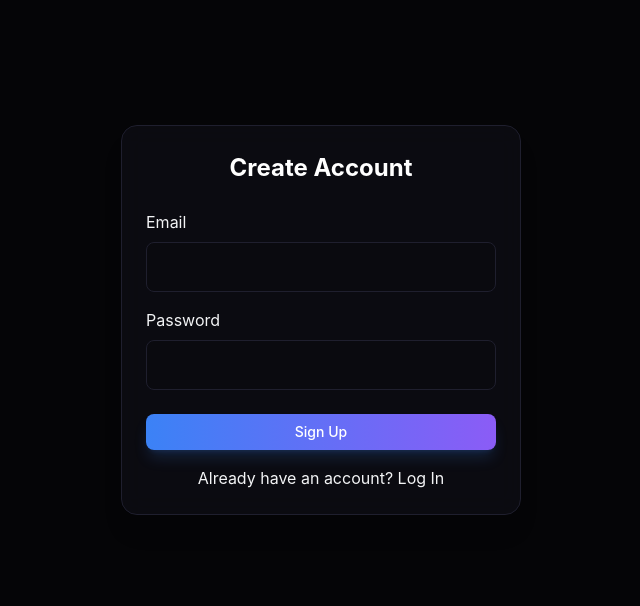
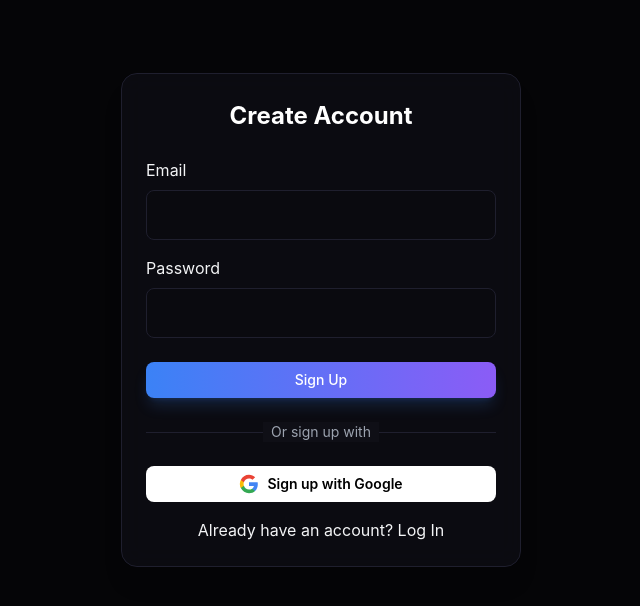
Before and after one commit to Arsen1c-18/Naive-Baes-Hacknagpur-2.0, a React (Vite) app: page /signup in a window 1280 px wide. Shown: the top 606 px of the page, without its empty margins (319-959 px from the left). Built offline with nearby package versions, Linux system fonts and the light colour scheme; no server answers.

Commit message:
feat: add Google Login and improve auth flow

```diff
--- a/src/contexts/AuthContext.jsx
+++ b/src/contexts/AuthContext.jsx
@@ -45,6 +45,17 @@
         return await supabase.auth.signOut();
     };
 
+    const signInWithGoogle = async () => {
+        if (!supabase) return { error: { message: "Supabase not configured" } };
+        const { data, error } = await supabase.auth.signInWithOAuth({
+            provider: 'google',
+            options: {
+                redirectTo: window.location.origin,
+            }
+        });
+        return { data, error };
+    };
+
     // Mock login for MVP if Supabase is missing
     const mockLogin = () => {
         setUser({ id: 'mock-user-id', email: 'user@example.com' });
@@ -54,6 +65,7 @@
         user,
         signUp,
         signIn,
+        signInWithGoogle,
         signOut,
         mockLogin, // Exposed for demo purposes
         supabaseConnected: !!supabase
--- a/src/pages/Auth/Login.jsx
+++ b/src/pages/Auth/Login.jsx
@@ -5,9 +5,19 @@
 const Login = () => {
     const [email, setEmail] = useState('');
     const [password, setPassword] = useState('');
-    const { signIn, mockLogin, supabaseConnected } = useAuth();
+    const { signIn, signInWithGoogle, mockLogin, supabaseConnected } = useAuth();
     const navigate = useNavigate();
     const [error, setError] = useState('');
+
+    const handleGoogleLogin = async () => {
+        setError('');
+        if (!supabaseConnected) {
+            alert('Supabase is not connected. Google Login cannot function in Mock Mode.');
+            return;
+        }
+        const { error } = await signInWithGoogle();
+        if (error) setError(error.message);
+    };
 
     const handleSubmit = async (e) => {
         e.preventDefault();
@@ -39,8 +49,31 @@
                         <label style={{ display: 'block', marginBottom: '0.5rem', color: 'var(--text-secondary)' }}>Password</label>
                         <input className="input" type="password" value={password} onChange={(e) => setPassword(e.target.value)} required />
                     </div>
-                    <button type="submit" className="btn btn-primary" style={{ width: '100%' }}>
+                    <button type="submit" className="btn btn-primary w-full">
                         Sign In
+                    </button>
+
+                    <div className="relative my-6">
+                        <div className="absolute inset-0 flex items-center">
+                            <div className="w-full border-t border-surface-border"></div>
+                        </div>
+                        <div className="relative flex justify-center text-sm">
+                            <span className="px-2 bg-surface text-gray-400">Or continue with</span>
+                        </div>
+                    </div>
+
+                    <button
+                        type="button"
+                        onClick={handleGoogleLogin}
+                        className="btn bg-white text-black hover:bg-gray-100 w-full flex items-center justify-center gap-2 font-semibold"
+                    >
+                        <svg className="w-5 h-5" viewBox="0 0 24 24">
+                            <path d="M22.56 12.25c0-.78-.07-1.53-.2-2.25H12v4.26h5.92c-.26 1.37-1.04 2.53-2.21 3.31v2.77h3.57c2.08-1.92 3.28-4.74 3.28-8.09z" fill="#4285F4" />
+                            <path d="M12 23c2.97 0 5.46-.98 7.28-2.66l-3.57-2.77c-.98.66-2.23 1.06-3.71 1.06-2.86 0-5.29-1.93-6.16-4.53H2.18v2.84C3.99 20.53 7.7 23 12 23z" fill="#34A853" />
+                            <path d="M5.84 14.09c-.22-.66-.35-1.36-.35-2.09s.13-1.43.35-2.09V7.07H2.18C1.43 8.55 1 10.22 1 12s.43 3.45 1.18 4.93l2.85-2.22.81-.62z" fill="#FBBC05" />
+                            <path d="M12 5.38c1.62 0 3.06.56 4.21 1.64l3.15-3.15C17.45 2.09 14.97 1 12 1 7.7 1 3.99 3.47 2.18 7.07l3.66 2.84c.87-2.6 3.3-4.53 6.16-4.53z" fill="#EA4335" />
+                        </svg>
+                        Sign in with Google
                     </button>
                     {!supabaseConnected && (
                         <p style={{ marginTop: '1rem', fontSize: '0.8rem', color: 'var(--warning)', textAlign: 'center' }}>
--- a/src/pages/Auth/Signup.jsx
+++ b/src/pages/Auth/Signup.jsx
@@ -5,10 +5,20 @@
 const Signup = () => {
     const [email, setEmail] = useState('');
     const [password, setPassword] = useState('');
-    const { signUp, supabaseConnected } = useAuth();
+    const { signUp, signInWithGoogle, supabaseConnected } = useAuth();
     const navigate = useNavigate();
     const [error, setError] = useState('');
     const [msg, setMsg] = useState('');
+
+    const handleGoogleLogin = async () => {
+        setError('');
+        if (!supabaseConnected) {
+            alert('Supabase is not connected. Google Login cannot function in Mock Mode.');
+            return;
+        }
+        const { error } = await signInWithGoogle();
+        if (error) setError(error.message);
+    };
 
     const handleSubmit = async (e) => {
         e.preventDefault();
@@ -40,8 +50,31 @@
                         <label style={{ display: 'block', marginBottom: '0.5rem', color: 'var(--text-secondary)' }}>Password</label>
                         <input className="input" type="password" value={password} onChange={(e) => setPassword(e.target.value)} required />
                     </div>
-                    <button type="submit" className="btn btn-primary" style={{ width: '100%' }}>
+                    <button type="submit" className="btn btn-primary w-full">
                         Sign Up
+                    </button>
+
+                    <div className="relative my-6">
+                        <div className="absolute inset-0 flex items-center">
+                            <div className="w-full border-t border-surface-border"></div>
+                        </div>
+                        <div className="relative flex justify-center text-sm">
+                            <span className="px-2 bg-surface text-gray-400">Or sign up with</span>
+                        </div>
+                    </div>
+
+                    <button
+                        type="button"
+                        onClick={handleGoogleLogin}
+                        className="btn bg-white text-black hover:bg-gray-100 w-full flex items-center justify-center gap-2 font-semibold"
+                    >
+                        <svg className="w-5 h-5" viewBox="0 0 24 24">
+                            <path d="M22.56 12.25c0-.78-.07-1.53-.2-2.25H12v4.26h5.92c-.26 1.37-1.04 2.53-2.21 3.31v2.77h3.57c2.08-1.92 3.28-4.74 3.28-8.09z" fill="#4285F4" />
+                            <path d="M12 23c2.97 0 5.46-.98 7.28-2.66l-3.57-2.77c-.98.66-2.23 1.06-3.71 1.06-2.86 0-5.29-1.93-6.16-4.53H2.18v2.84C3.99 20.53 7.7 23 12 23z" fill="#34A853" />
+                            <path d="M5.84 14.09c-.22-.66-.35-1.36-.35-2.09s.13-1.43.35-2.09V7.07H2.18C1.43 8.55 1 10.22 1 12s.43 3.45 1.18 4.93l2.85-2.22.81-.62z" fill="#FBBC05" />
+                            <path d="M12 5.38c1.62 0 3.06.56 4.21 1.64l3.15-3.15C17.45 2.09 14.97 1 12 1 7.7 1 3.99 3.47 2.18 7.07l3.66 2.84c.87-2.6 3.3-4.53 6.16-4.53z" fill="#EA4335" />
+                        </svg>
+                        Sign up with Google
                     </button>
                 </form>
                 <div style={{ marginTop: '1rem', textAlign: 'center' }}>
```
